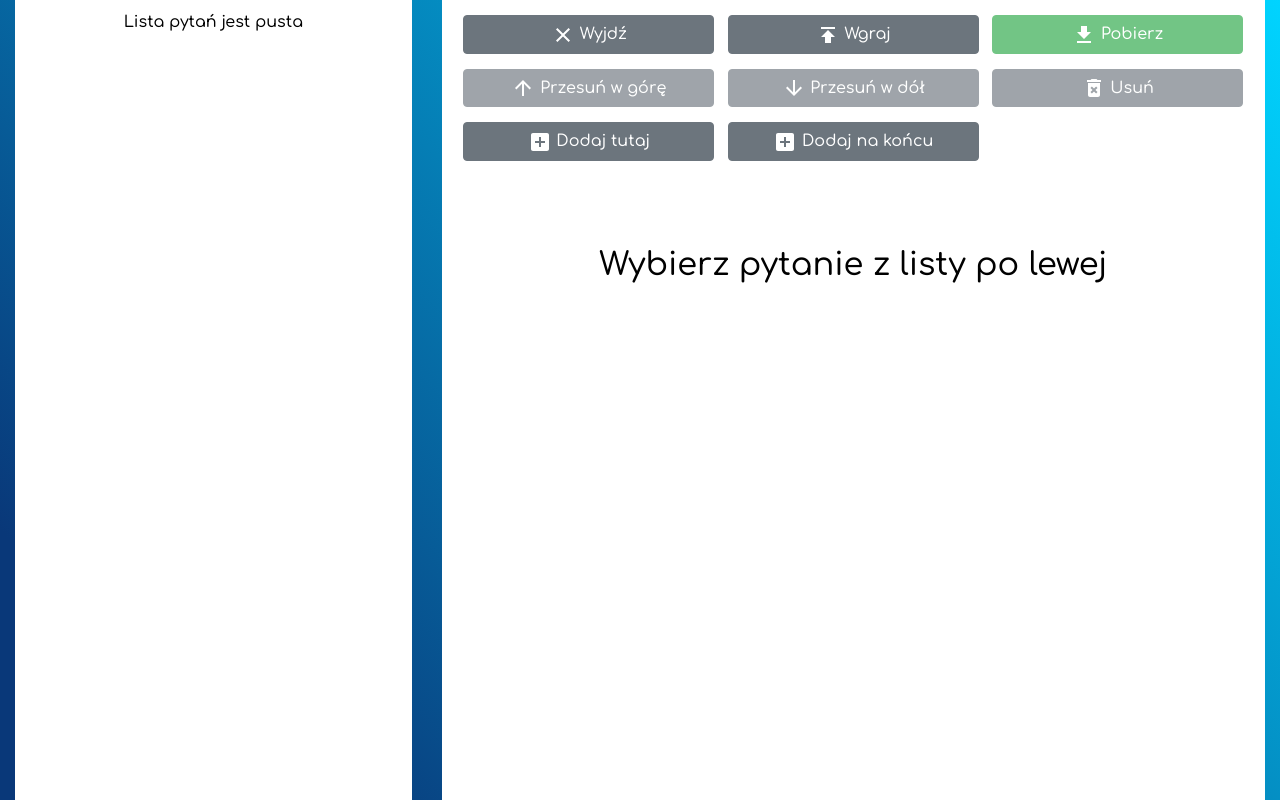
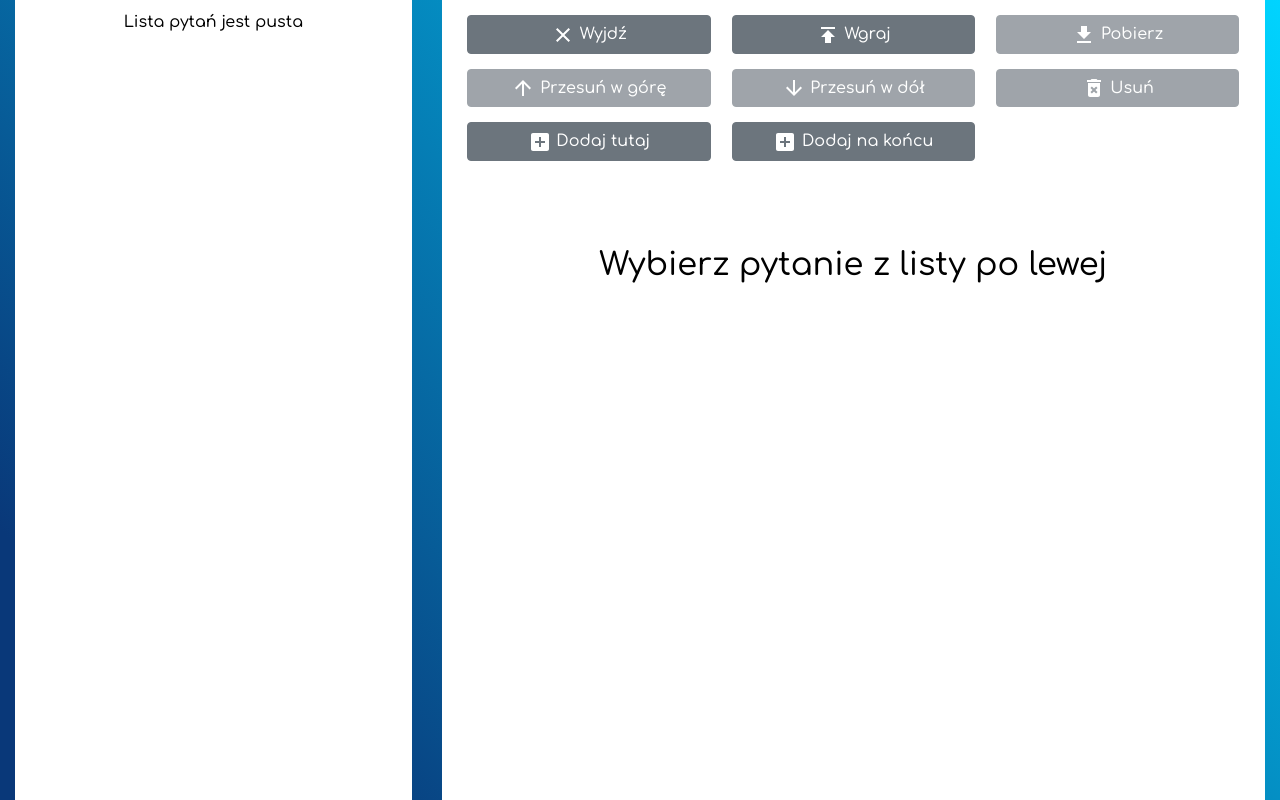
Before and after one commit to adan2013/Quizario, a React (Create React App) app in the folder client/: page /#/editor in a window 1280 px wide. Built offline with nearby package versions, Linux system fonts and the light colour scheme.

Commit message:
editor layout fix

```diff
--- a/client/src/views/editor/Editor.css
+++ b/client/src/views/editor/Editor.css
@@ -32,7 +32,12 @@
     display: block;
 }
 
+.editor-button-container {
+    display: flex;
+    flex-wrap: wrap;
+}
+
 .editor-button {
-    width: 95%;
+    width: 92%;
     margin: 15px auto 0 auto;
 }
--- a/client/src/views/editor/index.js
+++ b/client/src/views/editor/index.js
@@ -184,7 +184,7 @@ class Editor extends React.Component {
             click: this.uploadFile
         },
         {
-            variant: 'success',
+            variant: this.state.workspace.length === 0 || !this.state.changed ? null : 'success',
             text: 'Pobierz',
             icon: <GetAppIcon/>,
             click: this.downloadFile,
@@ -249,7 +249,7 @@ class Editor extends React.Component {
                                             this.topButtonsConfig().map(btn => {
                                                 if(btn.customUpload) {
                                                     return(
-                                                        <Col lg={4} md={6} key={btn.text}>
+                                                        <Col lg={4} md={6} key={btn.text} className={"editor-button-container"}>
                                                             <span className={"btn btn-secondary btn-file editor-button"}>
                                                                 {btn.icon}
                                                                 {(btn.icon ? ' ' : '') + btn.text}
@@ -259,7 +259,7 @@ class Editor extends React.Component {
                                                     );
                                                 }else{
                                                     return(
-                                                        <Col lg={4} md={6} key={btn.text}>
+                                                        <Col lg={4} md={6} key={btn.text} className={"editor-button-container"}>
                                                             <Button variant={btn.variant ? btn.variant : 'secondary'}
                                                                     className={"editor-button"}
                                                                     onClick={btn.click}
```
